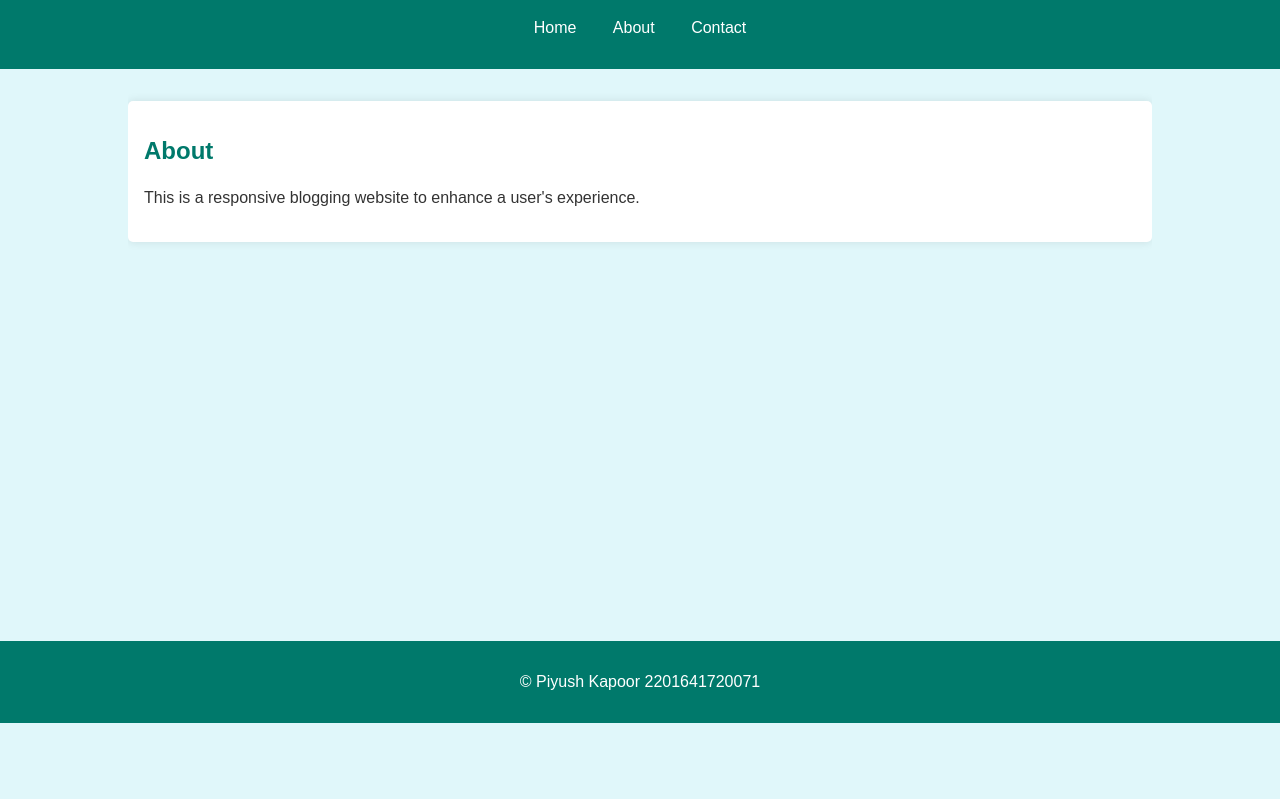
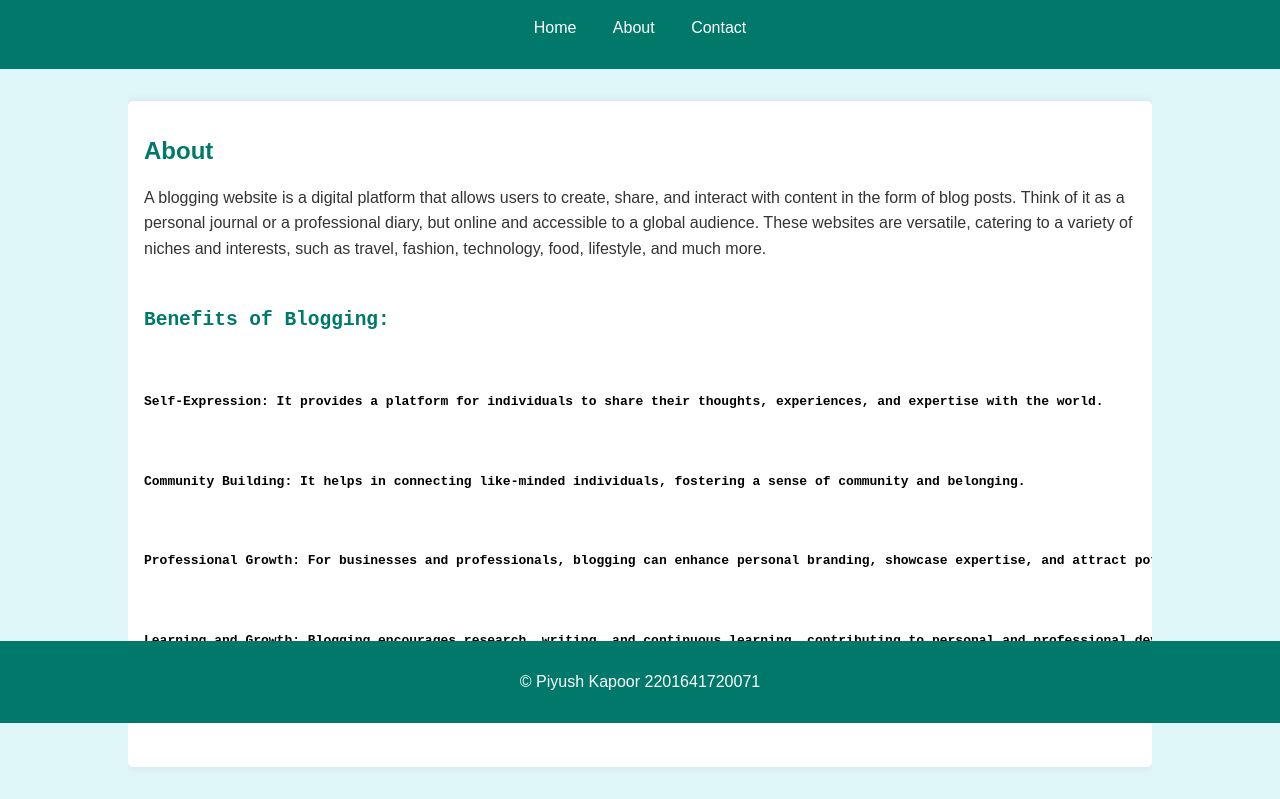
Before and after one commit to PiyushKapoor-14012003/Web-Technology-Lab, a plain HTML site: page 3rd-Year/Experiment 3/blog.html in a window 1280 px wide. Shown: the part 77-876 px from the top of the page. Before the commit the page ends 800 px from the top, so only its background shows below. Drawn offline with Linux system fonts and the light colour scheme.

Commit message:
modified:   3rd-Year/Experiment 3/blog.html

```diff
--- a/3rd-Year/Experiment 3/blog.html
+++ b/3rd-Year/Experiment 3/blog.html
@@ -77,7 +77,14 @@ nav ul li a {
     <div class="container">
         <div class="blog-post">
             <h2>About</h2>
-            <p>This is a responsive blogging website to enhance a user's experience.</p>
+            <p>A blogging website is a digital platform that allows users to create, share, and interact with content in the form of blog posts. Think of it as a personal journal or a professional diary, but online and accessible to a global audience. These websites are versatile, catering to a variety of niches and interests, such as travel, fashion, technology, food, lifestyle, and much more.</p>
+            <pre>
+                <h2>Benefits of Blogging:</h3>
+                <h4>Self-Expression: It provides a platform for individuals to share their thoughts, experiences, and expertise with the world.</h5>
+                <h4>Community Building: It helps in connecting like-minded individuals, fostering a sense of community and belonging.</h5>
+                <h4>Professional Growth: For businesses and professionals, blogging can enhance personal branding, showcase expertise, and attract potential clients or employers.</h5>
+                <h4>Learning and Growth: Blogging encourages research, writing, and continuous learning, contributing to personal and professional development.</h5>
+            </p>
         </div>
     </div>
     <footer style="text-align: center; margin-top: 20px;">
```
